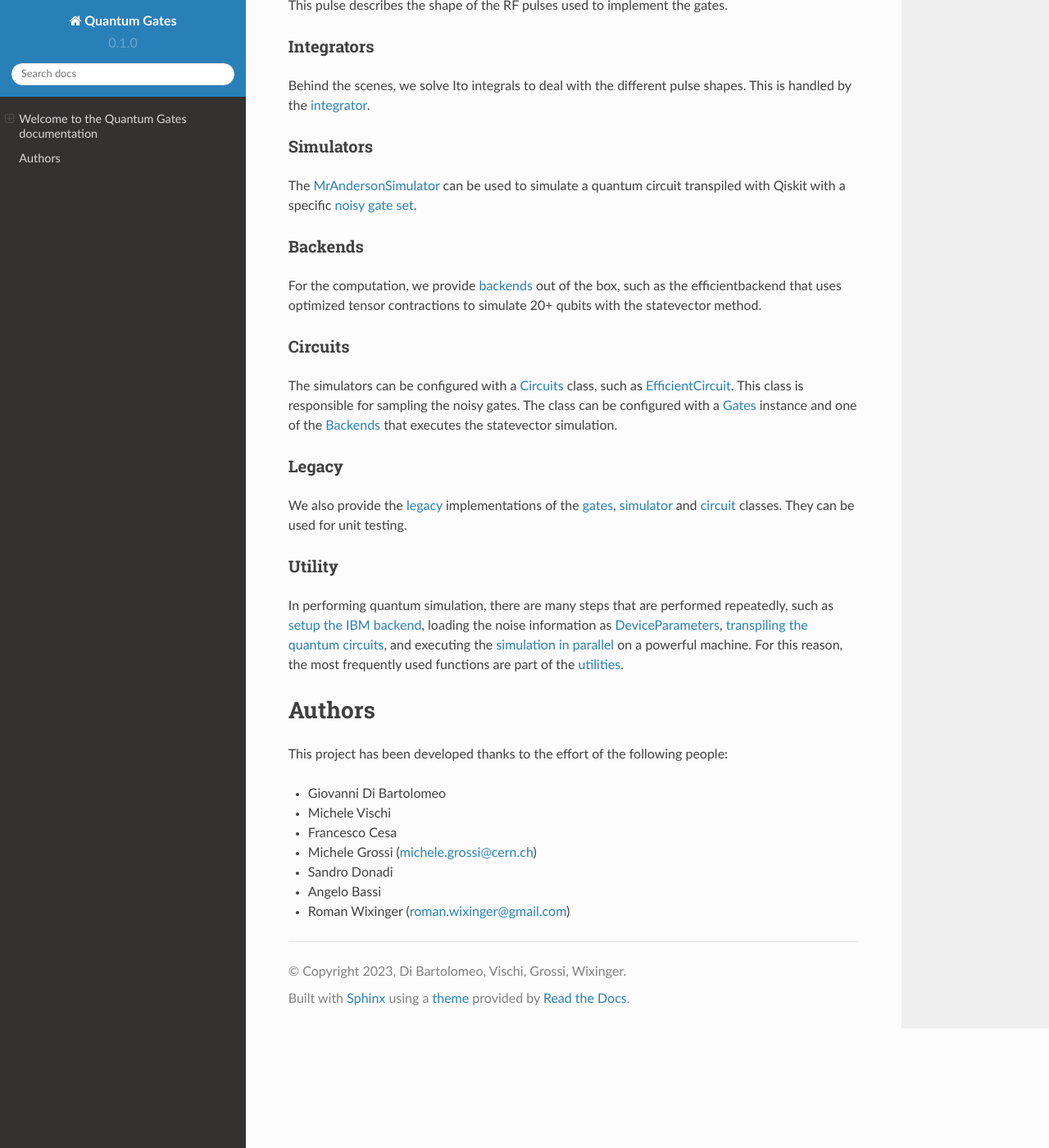
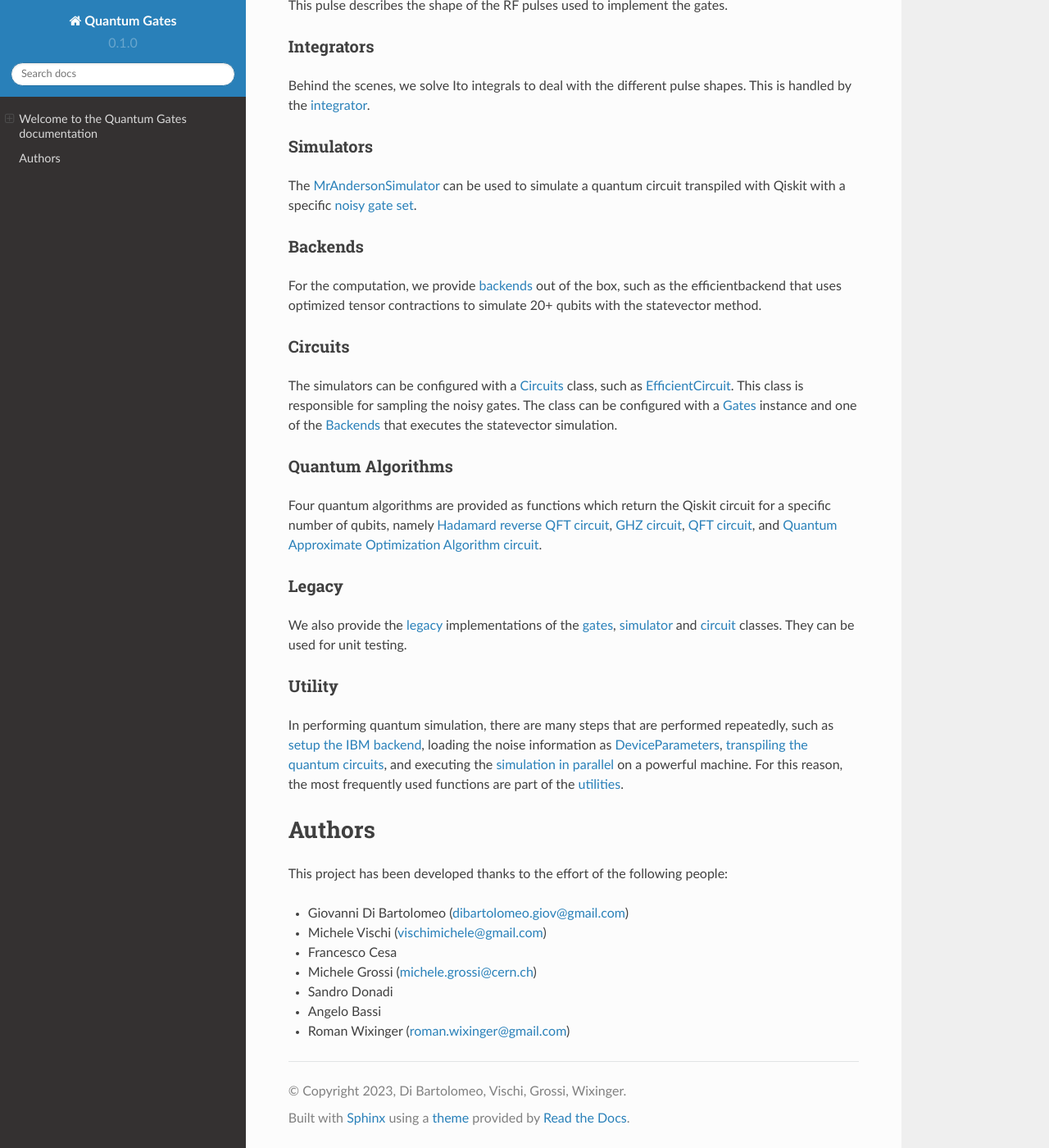
Before and after one commit to CERN-IT-INNOVATION/quantum-gates, a Sphinx documentation site: the page built from docs/source/index.rst, in a window 1280 px wide and 1400 px high, scrolled down 1135 px. Shown: the whole window at 82% size. Built offline with Sphinx 7.4.7 and the Read the Docs theme 2.0.0, drawn with Linux system fonts in a browser that asks for light colours.

```diff
--- a/docs/source/index.rst
+++ b/docs/source/index.rst
@@ -100,6 +100,16 @@ The simulators can be configured with a :doc:`circuits` class, such as
 noisy gates. The class can be configured with a :doc:`gates` instance and one of
 the :doc:`backends` that executes the statevector simulation.
 
+Quantum Algorithms
+~~~~~~~~~~~~~~~~~~
+
+Four quantum algorithms are provided as functions which return the Qiskit circuit
+for a specific number of qubits, namely
+:ref:`Hadamard reverse QFT circuit <hadamard_reverse_qft_circ>`,
+:ref:`GHZ circuit<ghz_circ>`, :ref:`QFT circuit<qft_circ>`, and
+:ref:`Quantum Approximate Optimization Algorithm circuit<qaoa_circ>`.
+
+
 Legacy
 ~~~~~~
 
@@ -125,8 +135,8 @@ Authors
 This project has been developed thanks to the effort of the following
 people:
 
--  Giovanni Di Bartolomeo
--  Michele Vischi
+-  Giovanni Di Bartolomeo (dibartolomeo.giov@gmail.com)
+-  Michele Vischi (vischimichele@gmail.com)
 -  Francesco Cesa
 -  Michele Grossi (michele.grossi@cern.ch)
 -  Sandro Donadi
--- a/docs/source/quantum_algorithms.rst
+++ b/docs/source/quantum_algorithms.rst
@@ -29,7 +29,7 @@ transpile the circuit for a specific quantum device.
    circ.draw('mpl')
 
 
-.. _hadamard_reverse_QFT_circ:
+.. _hadamard_reverse_qft_circ:
 
 hadamard_reverse_qft_circ
 ~~~~~~~~~~~~~~~~~~~~~~~~~
@@ -41,7 +41,7 @@ superposition of all states, and back to the 0 state. As we know the
 ideal result, we can calculate fidelity metrics easily.
 
 
-.. _GHZ_circ:
+.. _ghz_circ:
 
 ghz_circ
 ~~~~~~~~
@@ -53,7 +53,7 @@ applying a Hadamard gate on the first qubit, and then subsequently
 applying CNOT gates with source i, target i+1, for i = 0, …, nqubit - 2.
 
 
-.. _GFT_circ:
+.. _qft_circ:
 
 qft_circ
 ~~~~~~~~
```
Also changed, not shown: docs/tutorials/simulation_demo.py (+13 -3 lines).
